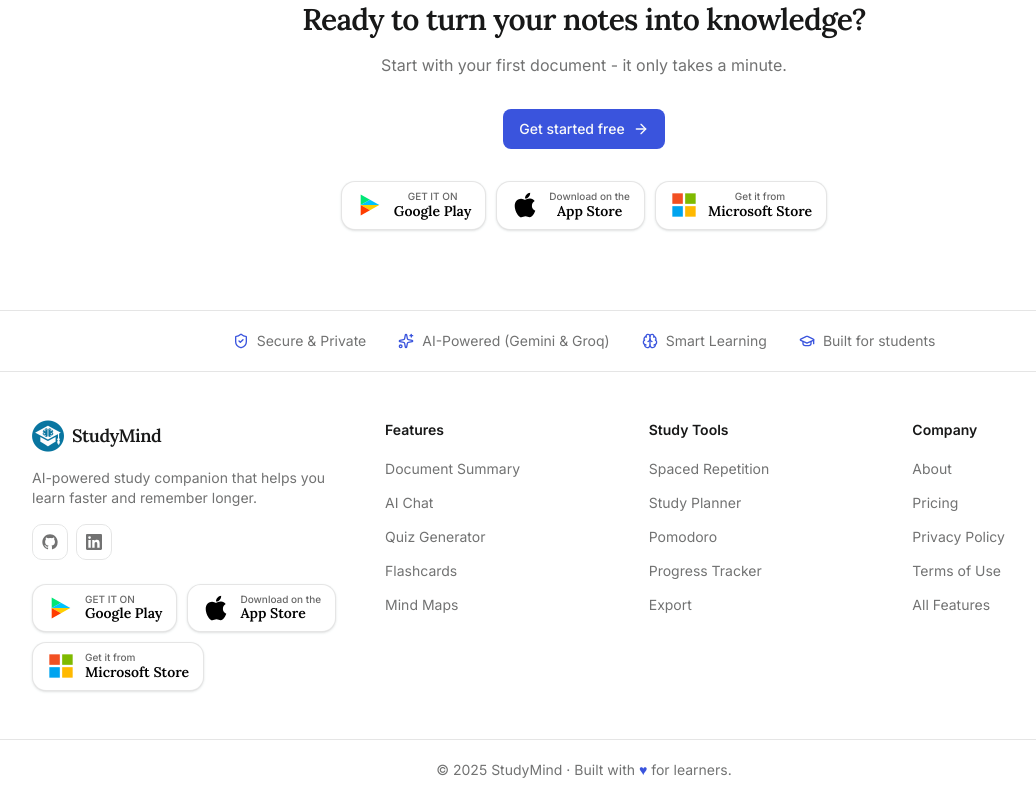
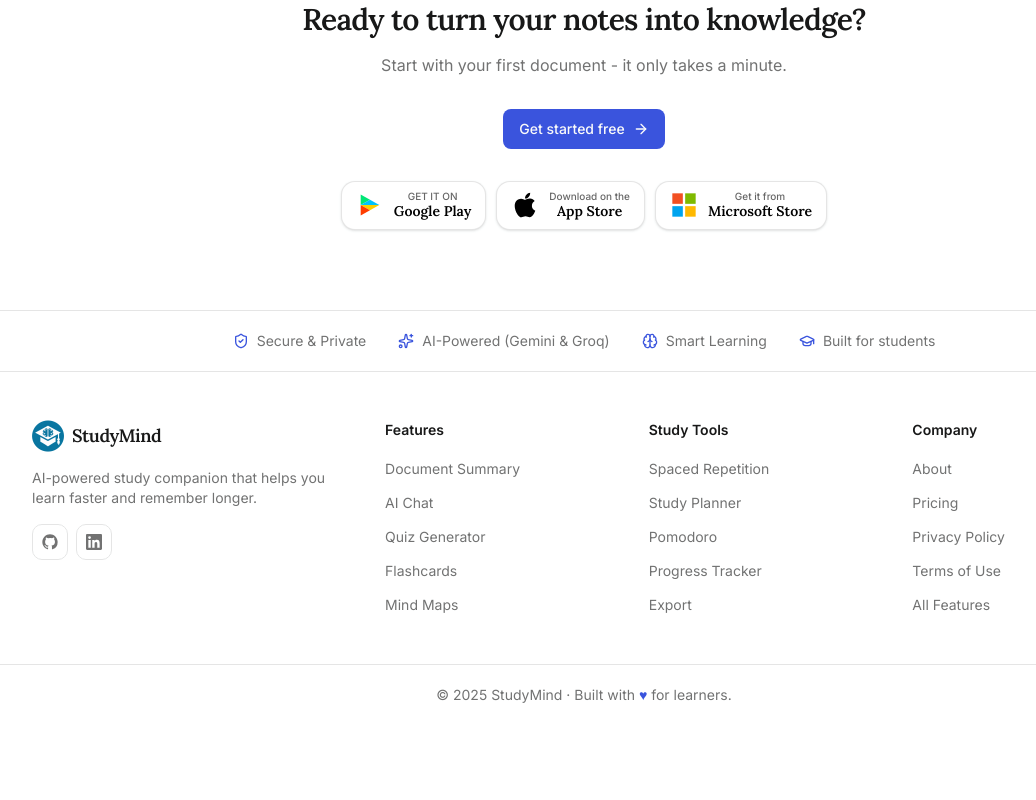
Before and after one commit to shounadhikary/StudyMind, a Next.js app: page / in a window 1280 px wide. Shown: the part 1769-2569 px from the top of the page, without its empty margins (56-1092 px from the left). After the commit the page ends 2494 px from the top, so only its background shows below. Built offline with nearby package versions, Linux system fonts and the light colour scheme; no server answers.

Commit message:
feat: remove store badges from footer
Keep the store badges only in the bottom CTA band; drop them (and the unused
import) from the footer brand block.

```diff
--- a/src/components/layout/site-footer.tsx
+++ b/src/components/layout/site-footer.tsx
@@ -3,7 +3,6 @@ import { ShieldCheck, Sparkles, Brain, GraduationCap } from "lucide-react";
 
 import { GitHubIcon, LinkedInIcon } from "@/components/shared/brand-icons";
 import { BrandIcon } from "@/components/shared/brand-mark";
-import { StoreBadges } from "@/components/marketing/store-badges";
 
 const TRUST_ITEMS = [
   { icon: ShieldCheck, label: "Secure & Private" },
@@ -95,9 +94,6 @@ export function SiteFooter() {
                 <LinkedInIcon className="size-4" />
               </a>
             </div>
-
-            {/* App store badges (placeholder links until listings are live) */}
-            <StoreBadges className="pt-2" />
           </div>
 
           {/* Link columns */}
```
